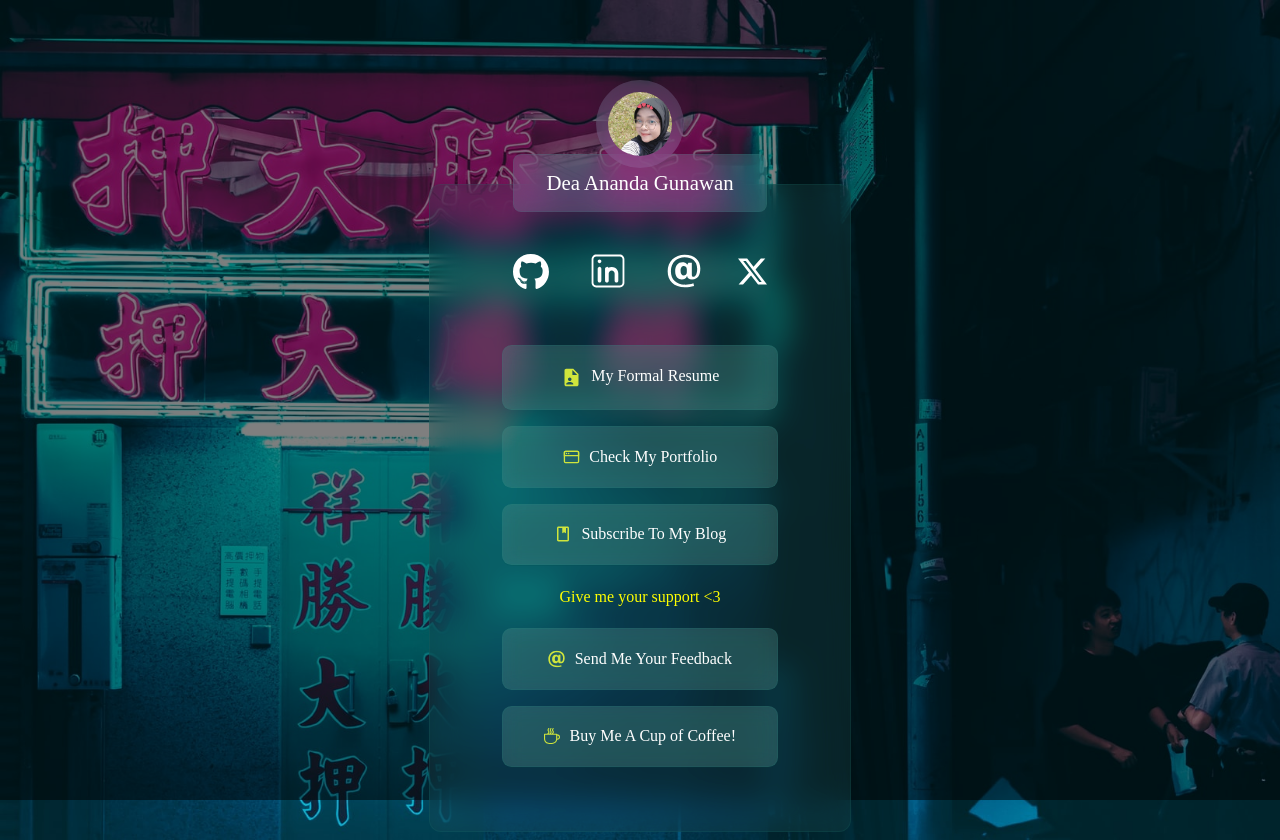
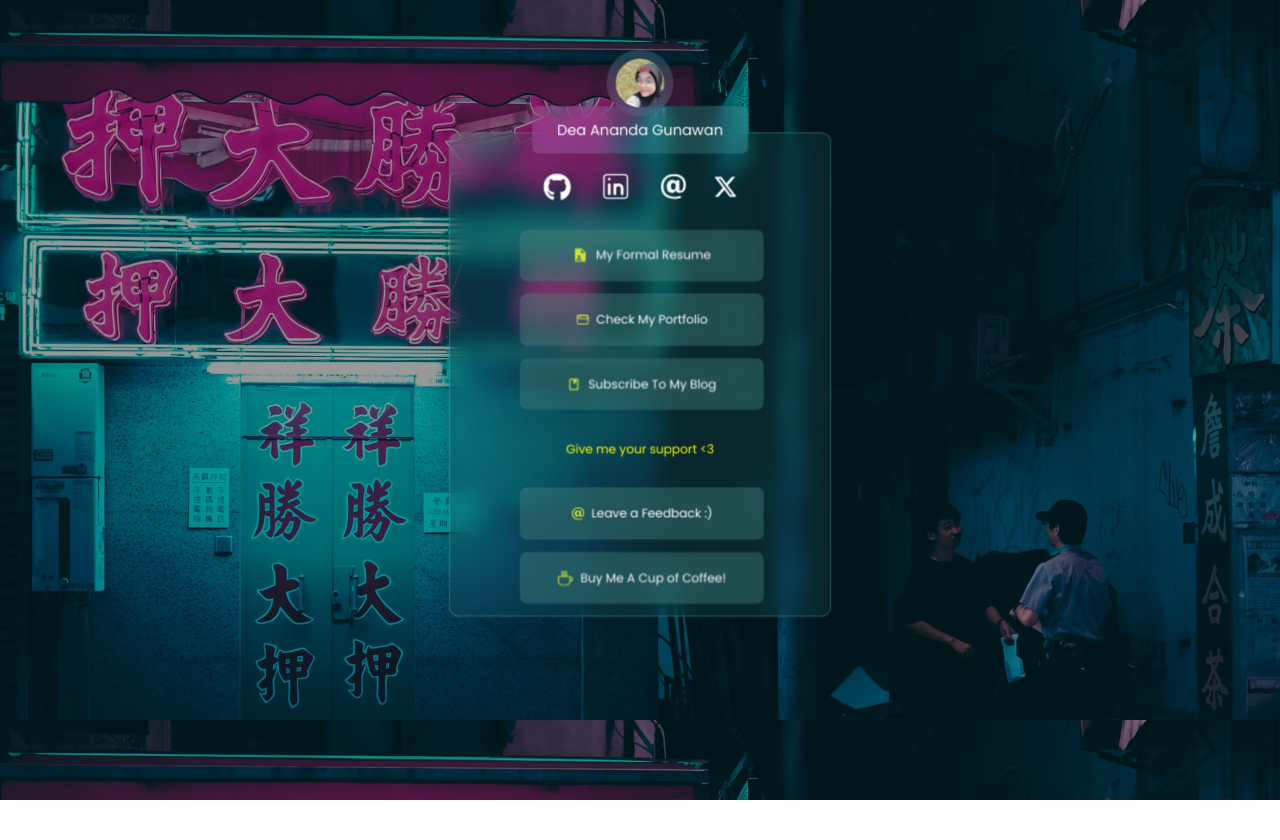
Before and after one commit to peperoxyz/glassy-biolinks, a plain HTML site: page index.html in a window 1280 px wide. After the commit the page ends 800 px from the top, so only its background shows below. Drawn offline with Linux system fonts and the light colour scheme.

Commit message:
apply shinging effect and improve spacing

```diff
--- a/assets/css/style.css
+++ b/assets/css/style.css
@@ -1,6 +1,10 @@
+/* color scheme: variables */
+
 body {
 	background-image: url("/assets/images/background.jpg");
 	background-size: cover;
+	font-family: "Poppins", sans-serif;
+	height: 80vh;
 }
 
 .overlay {
@@ -11,17 +15,18 @@ body {
 	top: 0;
 	left: 0;
 	position: fixed;
-	opacity: 50%;
+	opacity: 40%;
 }
 
 .content {
-	margin-top: 5rem;
+	margin-top: -3rem;
 	z-index: 2;
 	position: relative;
 	display: flex;
 	flex-direction: column;
 	align-items: center;
 	justify-content: center;
+	transform: scale(0.76);
 }
 
 .header {
@@ -54,15 +59,17 @@ body {
 }
 
 .card {
-	border: 1rem solid white;
-	width: 420px;
+	width: 500px;
 	backdrop-filter: blur(14.7px) saturate(171%);
 	background-color: rgba(27, 67, 65, 0.33);
 	border-radius: 12px;
-	border: 1px solid rgba(32, 141, 126, 0.13);
+	border: 1px solid rgb(96 211 195 / 48%);
 	z-index: 1;
 	margin-top: -1.7rem;
-	padding-bottom: 4rem;
+	position: relative;
+	overflow: hidden;
+	transition: transform 0.3s ease, box-shadow 0.3s ease;
+	box-shadow: 0 4px 30px rgba(0, 0, 0, 0.1);
 }
 
 .header-name {
@@ -74,12 +81,13 @@ body {
 	color: white;
 	z-index: 2;
 	margin-top: 4.6rem;
-	font-size: 1.3rem;
+	font-size: 1.2rem;
+	font-weight: medium;
 }
 
 .socials {
-	padding: 1rem;
-	margin-top: 1rem;
+	padding: 2rem;
+	margin-bottom: -2.3rem;
 }
 
 .socials ul {
@@ -88,7 +96,7 @@ body {
 	justify-content: center;
 	align-items: center;
 	gap: 2.3rem;
-	padding: 1rem 0rem;
+	padding: 0rem 0rem;
 }
 
 .divider {
@@ -100,17 +108,29 @@ body {
 }
 
 .menu ul {
+	display: flex;
+	flex-direction: column;
+	gap: 1rem;
+	width: 100%;
+	text-decoration: none;
+}
+
+.menu ul a {
+	width: 85%;
 	list-style-type: none;
 	padding: 0;
 	margin: 0;
 	display: flex;
 	flex-direction: column;
-	gap: 1rem;
 	align-items: center;
 }
 
+.menu-link {
+	text-decoration: none !important;
+}
+
 .menu ul li {
-	width: 50%;
+	width: 60%;
 	padding: 1.3rem 2rem;
 	backdrop-filter: blur(10.9px) saturate(164.8%);
 	background-color: rgb(120 175 172 / 24%);
@@ -120,5 +140,51 @@ body {
 	justify-content: center;
 	color: white;
 	gap: 0.6rem;
-	text-decoration: none;
 }
+
+.menu ul li:hover {
+	background-color: transparent;
+	color: white;
+	transition: background-color 0.3s ease;
+	cursor: pointer;
+	box-shadow: inset -1px 1px 9px 3px #29ced16b;
+}
+
+.socials ul li img:hover {
+	transform: scale(1.5);
+	transition: transform 0.3s ease;
+	cursor: pointer;
+}
+
+@media (max-width: 768px) {
+	.card {
+		width: 90%;
+	}
+
+	.menu ul a {
+		width: 80%;
+	}
+}
+
+/* shining effect */
+
+.card::before {
+	content: "";
+	position: absolute;
+	top: 0;
+	left: -140%;
+	width: 100%;
+	height: 100%;
+	background: linear-gradient(to right, rgba(255, 255, 255, 0) 0%, rgba(255, 255, 255, 0.4) 50%, rgba(255, 255, 255, 0) 100%);
+	transform: skewX(-45deg);
+	transition: left 0.3s ease;
+}
+
+.card:hover {
+	transform: translateY(-4px);
+	box-shadow: 0 10px 20px rgba(0, 0, 0, 0.2);
+}
+
+.card:hover::before {
+	left: 180%;
+}
--- a/index.html
+++ b/index.html
@@ -4,9 +4,12 @@
 		<meta charset="UTF-8" />
 		<meta http-equiv="X-UA-Compatible" content="IE=edge" />
 		<meta name="viewport" content="width=device-width, initial-scale=1.0" />
-		<link rel="stylesheet" href="assets/css/style.css" />
+		<link rel="stylesheet" href="assets/css/style.css" / >
 		<title>Bio Links - Assignment W1</title>
 	</head>
+	<style>
+		@import url("https://fonts.googleapis.com/css2?family=Poppins:ital,wght@0,100;0,200;0,300;0,400;0,500;0,600;0,700;0,800;0,900;1,100;1,200;1,300;1,400;1,500;1,600;1,700;1,800;1,900&display=swap");
+	</style>
 	<body>
 		<div class="overlay"></div>
 		<div class="content">
@@ -23,48 +26,64 @@
 				<div class="socials">
 					<ul>
 						<li>
+							<a href="https://github.com/peperoxyz">
 								<img src="assets/icons/logo/github-logo.svg" />
+							</a>
 						</li>
 						<li>
+							<a href="https://www.linkedin.com/in/dea-ananda-gunawan/">
 								<img src="assets/icons/logo/linkedin.svg" />
+							</a>
 						</li>
 						<li>
+							<a href="mailto:deaanandagunawan@gmail.com">
 								<img src="assets/icons/logo/email.svg" />
+							</a>
 						</li>
 						<li>
+							<a href="https://x.com/dededededea_">
 								<img src="assets/icons/logo/x.svg" />
+							</a>
 						</li>
 					</ul>
 				</div>
 				<div class="menu">
 					<ul>
-						<!-- <a href=""> -->
+						<a href="https://drive.google.com/file/d/1Obp3aSl3vNr2PPjqL8POqDe31pnqQs6a/view?usp=sharing" class="menu-link">
 							<li>
 								<img src="/assets/icons/menu/resume.svg" alt="resume" />
 								<span>My Formal Resume</span>
 							</li>
-						<!-- </a> -->
+						</a>
+						<a href="https://deaportfolio-recap.super.site/" class="menu-link">
 							<li>
 								<img src="/assets/icons/menu/portofolio.svg" alt="resume" />
 								<span>Check My Portfolio</span>
 							</li>
+						</a>
+						<a href="https://medium.com/@deaanandagunawan" class="menu-link">
 							<li>
 								<img src="/assets/icons/menu/blog.svg" alt="resume" />
 								<span>Subscribe To My Blog</span>
 							</li>
+						</a>
 					</ul>
 					<div class="divider">
 						<span>Give me your support <3 </span>
 					</div>
 					<ul>
+						<a href="https://x.com/dededededea_/status/1821197039776264401" class="menu-link">
 							<li>
 								<img src="/assets/icons/menu/support.svg" alt="resume" />
-							<span>Send Me Your Feedback</span>
+								<span>Leave a Feedback :)</span>
 							</li>
+						</a>
+						<a href="#hehe" class="menu-link">
 							<li>
-							<img width="16rem" src="/assets/icons/menu/coffee.svg" alt="resume" />
+								<img src="/assets/icons/menu/coffee.svg" alt="resume" />
 								<span>Buy Me A Cup of Coffee!</span>
 							</li>
+						</a>
 					</ul>
 				</div>
 			</div>
```
Lines whose indentation alone changed are shown as unchanged.
